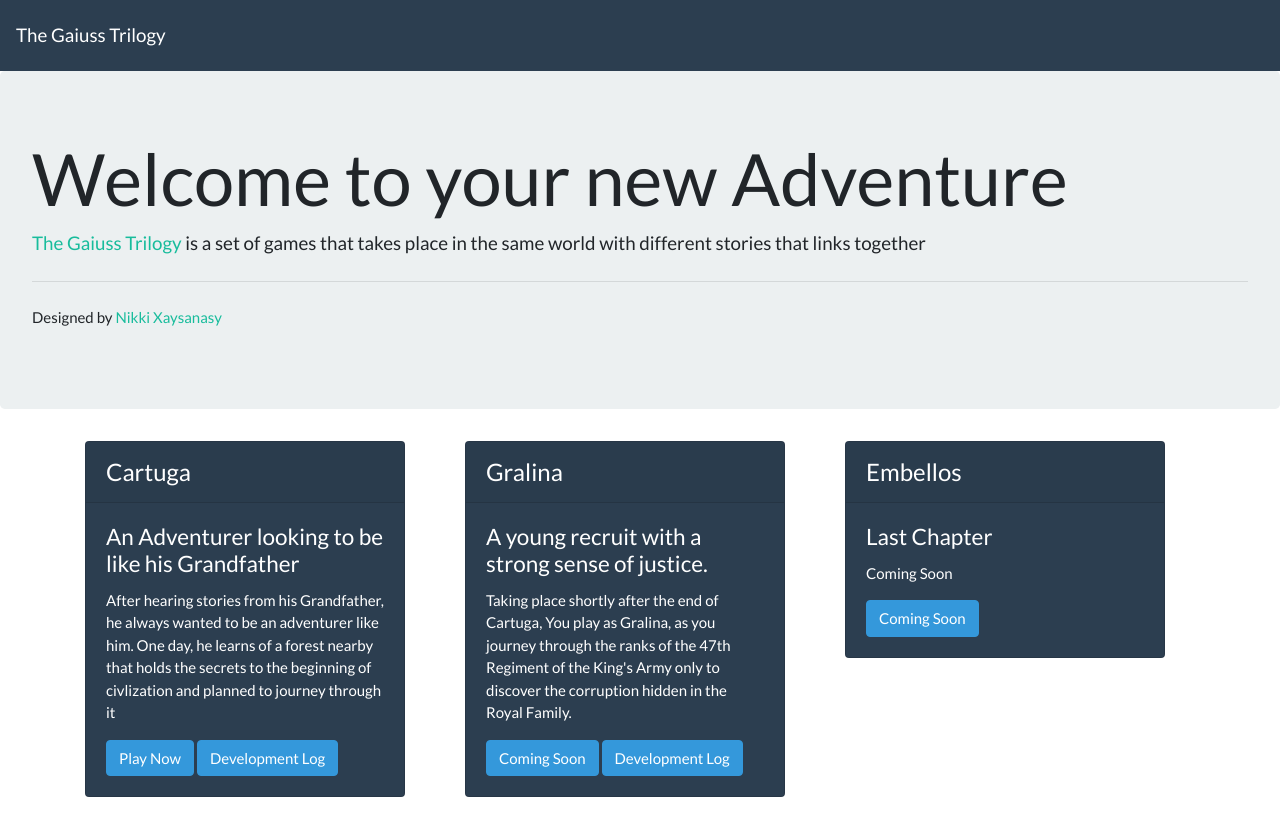
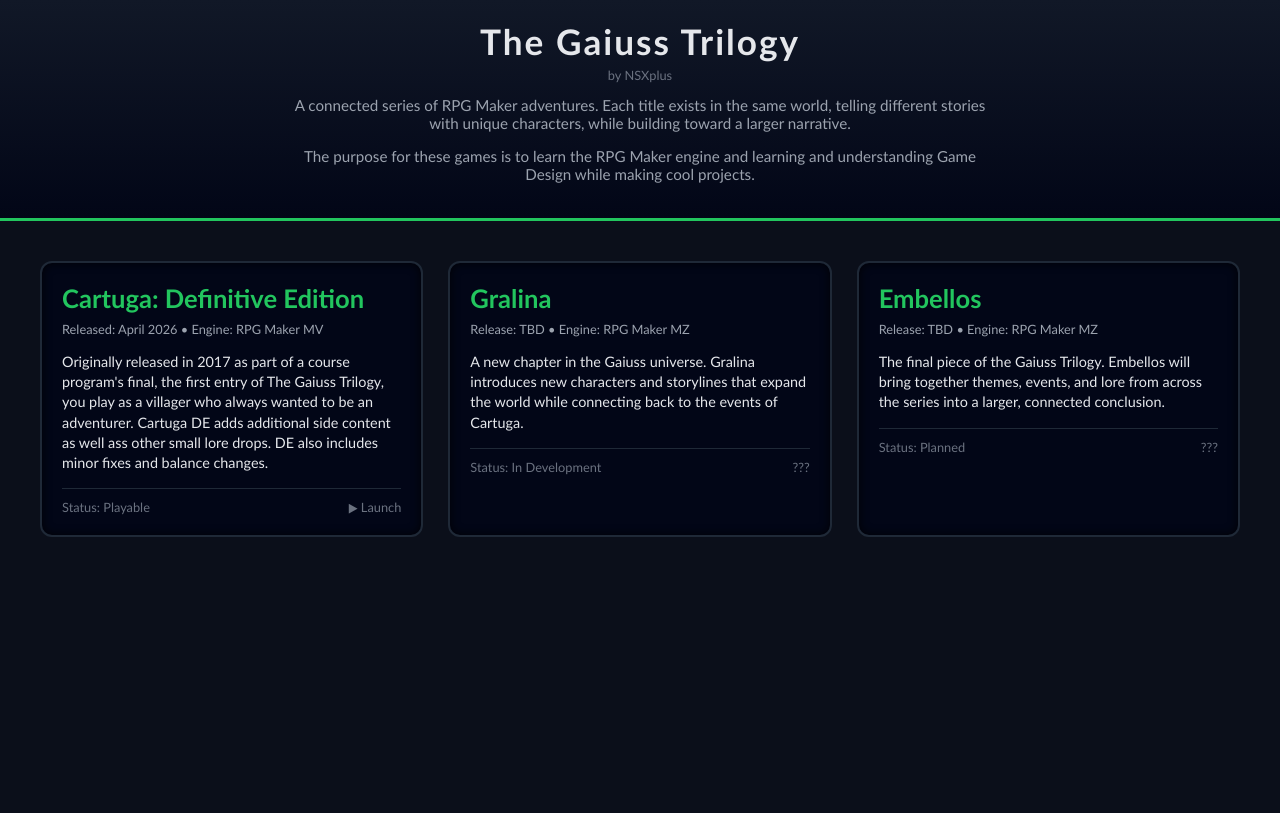
Before and after one commit to DjKniteX/gaiuss, a plain HTML site: page index.html in a window 1280 px wide. Drawn offline with nearby package versions, Linux system fonts and the light colour scheme.

Commit message:
Add files via upload
new landing page

```diff
--- a/index.html
+++ b/index.html
@@ -1,69 +1,65 @@
 <!DOCTYPE html>
 <html lang="en">
 <head>
-    <meta charset="UTF-8">
-    <meta name="viewport" content="width=device-width, initial-scale=1.0">
-    <meta http-equiv="X-UA-Compatible" content="ie=edge">
-    <title>The Gaiuss Trilogy</title>
-    <link rel="stylesheet" href="https://bootswatch.com/4/flatly/bootstrap.min.css">
+  <meta charset="UTF-8">
+  <meta name="viewport" content="width=device-width, initial-scale=1.0">
+  <title>The Gaiuss Trilogy</title>
+ <link rel="stylesheet" href="style.css">
 </head>
 <body>
-            <nav class="navbar navbar-expand-lg navbar-dark bg-primary">
-                    <a class="navbar-brand" href="#">The Gaiuss Trilogy</a>
-                    <button class="navbar-toggler" type="button" data-toggle="collapse" data-target="#navbarColor01" aria-controls="navbarColor01" aria-expanded="false" aria-label="Toggle navigation">
-                      <span class="navbar-toggler-icon"></span>
-                    </button>
 
-                    </div>
-    </nav>
-    <div class="jumbotron">
-            <h1 class="display-3">Welcome to your new Adventure</h1>
-            <p class="lead"><span class="text-success">The Gaiuss Trilogy</span> is a set of games that takes place in the same world with different stories that links together</p>
-            <hr class="my-4">
-            <p>Designed by <a href="https://nikkix" target=_blank>Nikki Xaysanasy</a></p>
-          </div>
-<div class="container">
-  <div class="row">
-    <div class="col-sm">
-      <div class="card text-white bg-primary mb-3" style="max-width: 20rem;">
-  <div class="card-header" style="font-size:24px;">Cartuga</div>
-  <div class="card-body">
-    <h4 class="card-title">An Adventurer looking to be like his Grandfather</h4>
-    <p class="card-text">After hearing stories from his Grandfather, he always wanted to be an adventurer like him. One day, he learns of a forest nearby that holds the secrets to the beginning of civlization and planned to journey through it
-
-    </p>
-    <a class="btn btn-info" href="http://cartuga.herokuapp.com/index.html" role="button">Play Now</a>
-    <a class="btn btn-info" href="https://github.com/DjKniteX/cartuga" role="button">Development Log</a>
-  </div>
-</div>
-    </div>
-    <div class="col-sm">
-      <div class="card text-white bg-primary mb-3" style="max-width: 20rem;">
-  <div class="card-header" style="font-size:24px;">Gralina</div>
-  <div class="card-body">
-    <h4 class="card-title">A young recruit with a strong sense of justice.</h4>
-    <p class="card-text">Taking place shortly after the end of Cartuga, You play as Gralina, as you journey through
-        the ranks of the 47th Regiment of the King's Army only to discover the corruption hidden in the Royal Family.
-    </p>
-
-    <button type="button" class="btn btn-info">Coming Soon</button>
-    <a class="btn btn-info" href="https://github.com/DjKniteX/gralina" role="button">Development Log</a>
-  </div>
-</div>
-    </div>
-    <div class="col-sm">
-      <div class="card text-white bg-primary mb-3" style="max-width: 20rem;">
-  <div class="card-header" style="font-size:24px;">Embellos</div>
-  <div class="card-body">
-    <h4 class="card-title">Last Chapter</h4>
-    <p class="card-text">Coming Soon</p>
-    <button type="button" class="btn btn-info">Coming Soon</button>
+  <div class="header">
+    <h1>The Gaiuss Trilogy</h1>
+    <p style="margin-top:5px; font-size:0.8rem; color:#6b7280;">by <a href="https://nikkix.me">NSXplus</a></p>
+    <p>A connected series of RPG Maker adventures. Each title exists in the same world, telling different stories with unique characters, while building toward a larger narrative.</p>
+    <p>The purpose for these games is to learn the RPG Maker engine and learning and understanding Game Design while making cool projects.</p>
   </div>
 
-</div>
+  <div class="container">
+
+    <!-- Cartuga -->
+    <a href="/cartuga" class="card">
+      <h2>Cartuga: Definitive Edition</h2>
+      <div class="meta">Released: April 2026 • Engine: RPG Maker MV</div>
+      <div class="desc">
+        Originally released in 2017 as part of a course program's final, the first entry of The Gaiuss Trilogy, you play as a villager who always wanted to be an adventurer. Cartuga DE adds additional side content as well ass
+        other small lore drops. DE also includes minor fixes and balance changes.
+      </div>
+      <div class="footer-bar">
+        <span>Status: Playable</span>
+        <span>▶ Launch</span>
+      </div>
+    </a>
+
+    <!-- Gralina -->
+    <div class="card coming-soon">
+      <h2>Gralina</h2>
+      <div class="meta">Release: TBD • Engine: RPG Maker MZ</div>
+      <div class="desc">
+        A new chapter in the Gaiuss universe. Gralina introduces new characters and storylines that expand the world while connecting back to the events of Cartuga.
+      </div>
+      <div class="footer-bar">
+        <span>Status: In Development</span>
+        <span>???</span>
+      </div>
+      <div class="overlay">Coming Soon</div>
     </div>
+
+    <!-- Embellos -->
+    <div class="card coming-soon">
+      <h2>Embellos</h2>
+      <div class="meta">Release: TBD • Engine: RPG Maker MZ</div>
+      <div class="desc">
+        The final piece of the Gaiuss Trilogy. Embellos will bring together themes, events, and lore from across the series into a larger, connected conclusion.
+      </div>
+      <div class="footer-bar">
+        <span>Status: Planned</span>
+        <span>???</span>
+      </div>
+      <div class="overlay">Coming Soon</div>
+    </div>
+
   </div>
-</div>
 
 </body>
 </html>
--- a/style.css
+++ b/style.css
@@ -1,7 +1,111 @@
-body {
-    background-color: #F5F5F5;
-}
+    body {
+      margin: 0;
+      font-family: 'Trebuchet MS', Tahoma, sans-serif;
+      background: #0b0f1a;
+      color: #e5e7eb;
+    }
 
-.jumbotron {
-    background-color: #F5F5F5;
-}
+    /* Top RPG-style header */
+    .header {
+      background: linear-gradient(180deg, #111827, #020617);
+      border-bottom: 3px solid #22c55e;
+      padding: 20px;
+      text-align: center;
+    }
+
+    .header h1 {
+      margin: 0;
+      font-size: 2.2rem;
+      letter-spacing: 2px;
+    }
+
+    .header p {
+      margin-top: 10px;
+      font-size: 0.95rem;
+      color: #9ca3af;
+      max-width: 700px;
+      margin-left: auto;
+      margin-right: auto;
+    }
+
+    /* Container */
+    .container {
+      display: grid;
+      grid-template-columns: repeat(auto-fit, minmax(280px, 1fr));
+      gap: 25px;
+      padding: 40px;
+      max-width: 1200px;
+      margin: auto;
+    }
+
+    /* RPG-style card */
+    .card {
+      position: relative;
+      background: #020617;
+      border: 2px solid #1f2937;
+      border-radius: 12px;
+      padding: 20px;
+      transition: all 0.3s ease;
+      box-shadow: inset 0 0 10px rgba(0,0,0,0.8);
+    }
+
+    .card:hover {
+      transform: translateY(-6px);
+      border-color: #22c55e;
+      box-shadow: 0 10px 30px rgba(0,0,0,0.6);
+    }
+
+    .card h2 {
+      margin: 0;
+      font-size: 1.6rem;
+      color: #22c55e;
+    }
+
+    .meta {
+      font-size: 0.8rem;
+      color: #9ca3af;
+      margin: 8px 0 15px 0;
+    }
+
+    .desc {
+      font-size: 0.9rem;
+      line-height: 1.4;
+    }
+
+    /* RPG UI style footer bar inside card */
+    .footer-bar {
+      margin-top: 15px;
+      padding-top: 10px;
+      border-top: 1px solid #1f2937;
+      font-size: 0.8rem;
+      display: flex;
+      justify-content: space-between;
+      color: #6b7280;
+    }
+
+    /* Coming Soon Overlay */
+    .overlay {
+      position: absolute;
+      top: 0;
+      left: 0;
+      width: 100%;
+      height: 100%;
+      background: rgba(0,0,0,0.85);
+      display: flex;
+      align-items: center;
+      justify-content: center;
+      opacity: 0;
+      transition: opacity 0.3s ease;
+      font-size: 1.3rem;
+      font-weight: bold;
+      border-radius: 12px;
+    }
+
+    .coming-soon:hover .overlay {
+      opacity: 1;
+    }
+
+    a {
+      text-decoration: none;
+      color: inherit;
+    }
```
